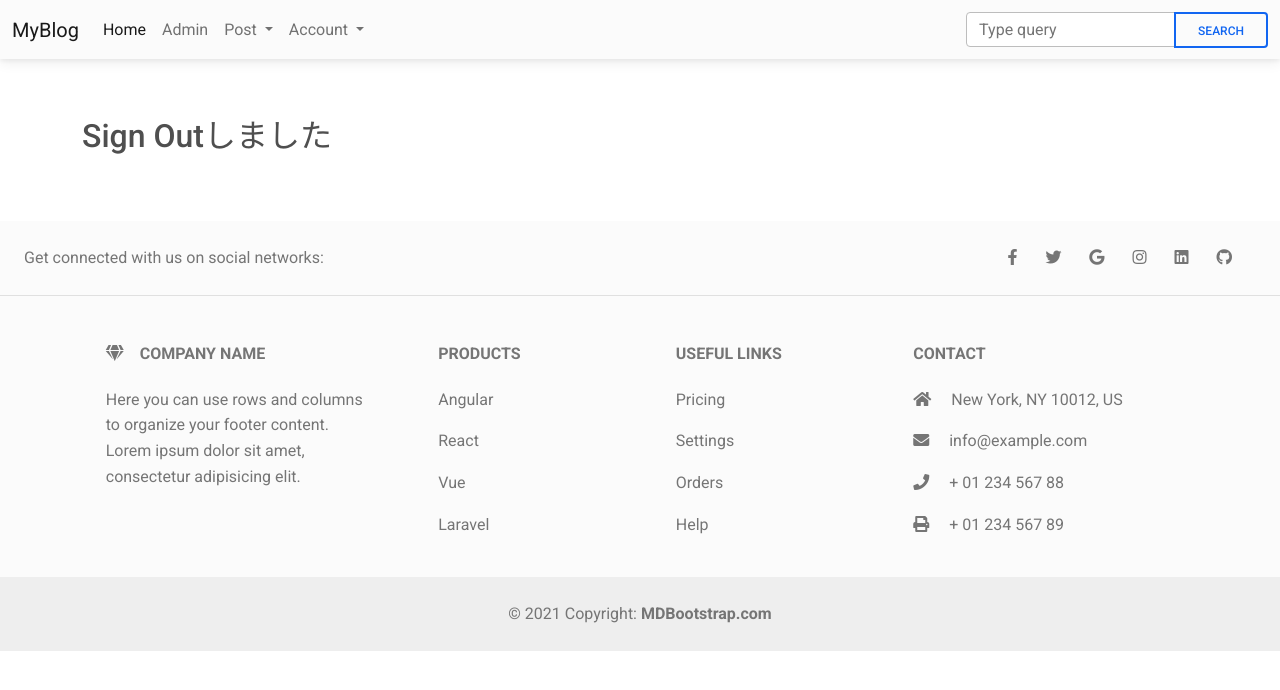
After one commit to kkrmt/django-lesson, a Django app: page /logout in a window 1280 px wide. The commit adds this page. Shown: the top 690 px of the page. Run offline with Django 3.2, Linux system fonts and the light colour scheme.

Commit message:
GH-1: add sign-in and sign-out

```diff
--- a/myproject/myapp/templates/myapp/base.html
+++ b/myproject/myapp/templates/myapp/base.html
@@ -86,8 +86,29 @@
                   </li>
                 </ul>
               </li>
-              <li class="nav-item">
-                <a class="nav-link disabled">Disabled</a>
+
+              <!-- Navbar dropdown -->
+              <li class="nav-item dropdown">
+                <a
+                  class="nav-link dropdown-toggle"
+                  href="#"
+                  id="account"
+                  role="button"
+                  data-mdb-toggle="dropdown"
+                  aria-expanded="false"
+                >
+                  Account
+                </a>
+                <!-- Dropdown menu -->
+                <ul class="dropdown-menu" aria-labelledby="account">
+                  {% if request.user.is_authenticated %}
+                    <a class="dropdown-item" href="{% url 'myapp:login' %}">{{ request.user }}</a>
+                    <a class="dropdown-item" href="{% url 'myapp:logout' %}">Sign Out</a>
+                  {% else %}
+                    <a class="dropdown-item" href="{% url 'myapp:login' %}">Sign In</a>
+                    <a class="dropdown-item" href="{% url 'myapp:login' %}">Sign Up</a>
+                  {% endif %}
+                </ul>
               </li>
             </ul>
             <form class="d-flex input-group w-auto">
--- /dev/null
+++ b/myproject/myapp/templates/myapp/logout.html
@@ -0,0 +1,9 @@
+{% extends 'myapp/base.html' %} {% block content %}
+
+<div class="row">
+  <div class="col-md-4">
+    <h2>Sign Outしました</h2>
+  </div>
+</div>
+
+{% endblock %}
--- a/myproject/myapp/urls.py
+++ b/myproject/myapp/urls.py
@@ -9,4 +9,6 @@ urlpatterns = [
     path('post_update/<int:pk>', views.PostUpdate.as_view(), name='post_update'),
     path('post_delete/<int:pk>', views.PostDelete.as_view(), name='post_delete'),
     path('post_list', views.PostList.as_view(), name='post_list'),
+    path('login', views.Login.as_view(), name='login'),
+    path('logout', views.Logout.as_view(), name='logout'),
 ]
--- a/myproject/myapp/views.py
+++ b/myproject/myapp/views.py
@@ -3,45 +3,55 @@ from django.http import HttpResponse
 from django.views.generic import TemplateView, CreateView, DetailView, UpdateView, DeleteView, ListView
 from .models import Post
 from django.urls import reverse_lazy
-from .forms import PostForm
+from .forms import PostForm, LoginForm
 from django.contrib import messages
+from django.contrib.auth.views import LoginView, LogoutView
 
 class Index(TemplateView):
-    template_name = 'myapp/index.html'
-    # return HttpResponse("こんにちわ")
-
-    def get_context_data(self, **kwargs):
-        context = super().get_context_data(**kwargs)
-        post_list = Post.objects.all().order_by('-created_at')
-        context = {
-          'post_list': post_list,
-        }
-        return context
+  template_name = 'myapp/index.html'
+  def get_context_data(self, **kwargs):
+      context = super().get_context_data(**kwargs)
+      post_list = Post.objects.all().order_by('-created_at')
+      context = {
+        'post_list': post_list,
+      }
+      return context
 
 class PostCreate(CreateView):
-    model = Post
-    form_class = PostForm
-    success_url = reverse_lazy('myapp:index')
+  model = Post
+  form_class = PostForm
+  success_url = reverse_lazy('myapp:index')
 
 class PostDetail(DetailView):
-    model = Post
-    print('aaa', vars(object))
+  model = Post
 
 class PostUpdate(UpdateView):
-    model = Post
-    form_class = PostForm
-
-    def get_success_url(self):
-      messages.info(self.request, 'Postを更新しました')
-      return resolve_url('myapp:post_detail', pk=self.kwargs['pk'])
+  model = Post
+  form_class = PostForm
+  def get_success_url(self):
+    messages.info(self.request, 'Postを更新しました')
+    return resolve_url('myapp:post_detail', pk=self.kwargs['pk'])
 
 class PostDelete(DeleteView):
-    model = Post
-    def get_success_url(self):
-      messages.info(self.request, 'Postを削除しました')
-      return resolve_url('myapp:index')
+  model = Post
+  def get_success_url(self):
+    messages.info(self.request, 'Postを削除しました')
+    return resolve_url('myapp:index')
 
 class PostList(ListView):
-    model = Post
-    def get_queryset(self):
-      return Post.objects.all().order_by('-created_at')
+  model = Post
+  def get_queryset(self):
+    return Post.objects.all().order_by('-created_at')
+
+class Login(LoginView):
+  form_class = LoginForm
+  template_name = 'myapp/login.html'
+  def get_success_url(self):
+    messages.info(self.request, 'Sign Inしました')
+    return resolve_url('myapp:index')
+
+class Logout(LogoutView):
+  template_name = 'myapp/logout.html'
+  # def get_success_url(self):
+  #   messages.info(self.request, 'Sign Outしました')
+  #   return resolve_url('myapp:index')
--- a/myproject/myproject/settings.py
+++ b/myproject/myproject/settings.py
@@ -124,3 +124,7 @@ STATIC_URL = '/static/'
 # https://docs.djangoproject.com/en/3.2/ref/settings/#default-auto-field
 
 DEFAULT_AUTO_FIELD = 'django.db.models.BigAutoField'
+
+# ログインURL
+LOGIN_URL = 'myapp:login'
+LOGIN_REDIRECT_URL = 'myapp:index'
```
Also changed, not shown: myproject/myapp/forms.py (+7 -0 lines), myproject/myapp/templates/myapp/login.html (added, +22 -0 lines), README.md.
